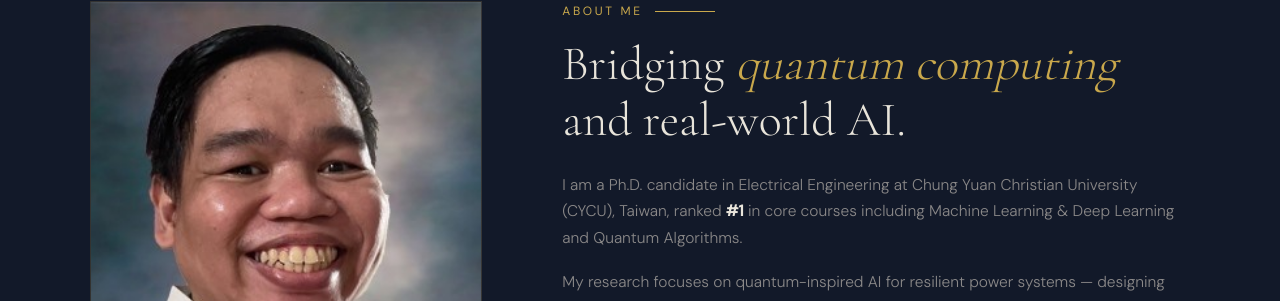
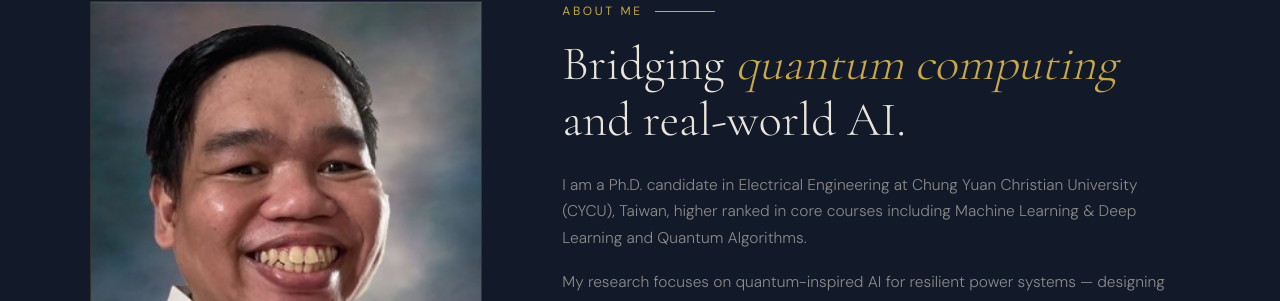
Before and after one commit to tianpaul01/tianpaul01.github.io, a plain HTML site: page index.html in a window 1280 px wide. Shown: the part 920-1221 px from the top of the page. Drawn offline with nearby package versions, Linux system fonts and the light colour scheme.

Commit message:
Update index.html

```diff
--- a/index.html
+++ b/index.html
@@ -246,7 +246,7 @@
         <div class="about-text">
           <div class="section-label">About Me</div>
           <h2 class="section-title" style="margin-bottom:24px;">Bridging <em style="font-style:italic; color:var(--gold);">quantum computing</em> and real-world AI.</h2>
-          <p>I am a Ph.D. candidate in Electrical Engineering at Chung Yuan Christian University (CYCU), Taiwan, ranked <strong style="color:var(--text-main);">#1</strong> in core courses including Machine Learning &amp; Deep Learning and Quantum Algorithms.</p>
+          <p>I am a Ph.D. candidate in Electrical Engineering at Chung Yuan Christian University (CYCU), Taiwan, higher ranked in core courses including Machine Learning &amp; Deep Learning and Quantum Algorithms.</p>
           <p>My research focuses on quantum-inspired AI for resilient power systems — designing advanced spatiotemporal forecasting models for renewable energy and extreme weather events such as typhoons. I build end-to-end pipelines on NVIDIA A100/H100 HPC clusters using CUDA-Q, cuQuantum, PyTorch, and Lightning.</p>
           <p>I am an NVIDIA Academic Grant recipient and co-author with the NVIDIA AI Technology Center (NVAITC), with over 7 years of combined research and industry experience spanning autonomous robotics, computer vision, NLP, and cloud-scale AI deployments.</p>
           <div class="about-links">
```
